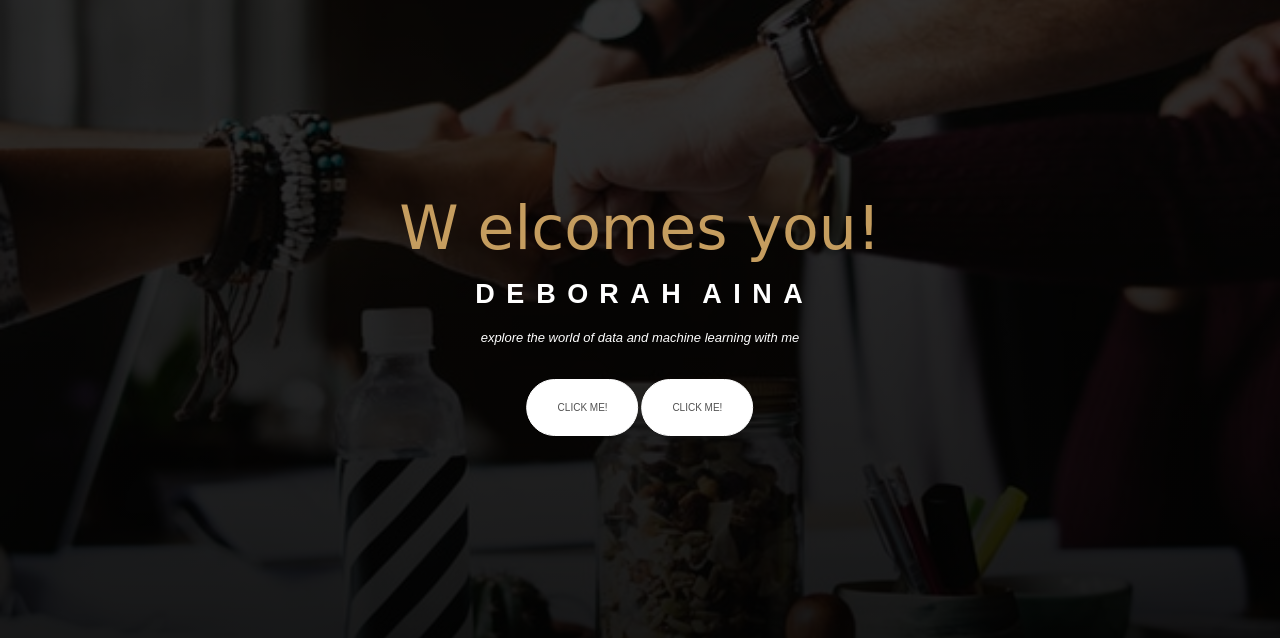
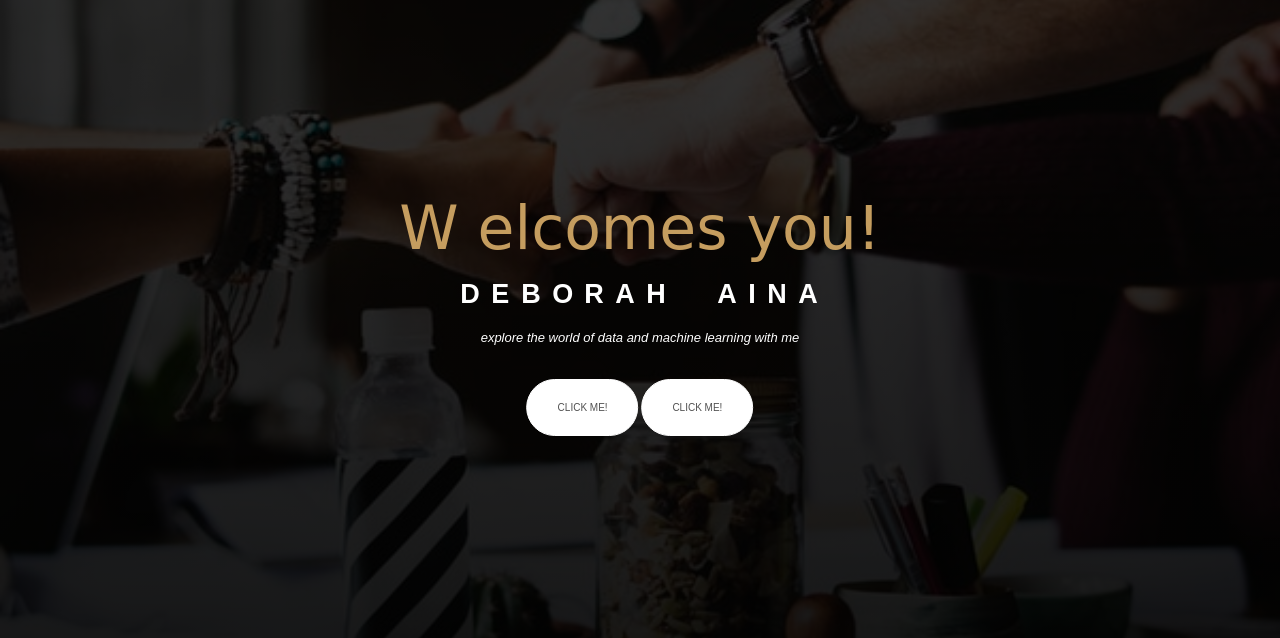
Before and after one commit to Deborahaina/data-telling, a Flask app: page / in a window 1280 px wide. Shown: the part 51-689 px from the top of the page. Run offline with Flask 2, Linux system fonts and the light colour scheme; parts of the project's set-up code (start-up, migrations or seed data) failed here and were passed over; some libraries are stand-ins or nearby versions; some web fonts are replaced.

```diff
--- a/templates/d3.html
+++ b/templates/d3.html
@@ -71,7 +71,7 @@
     </div>
 
    <!---footer-->
-<footer class="bg-dark pt-5 px-5" id="darkie">
+<footer class="bg-dark mt-5 pt-5 px-5" id="darkie">
   <div class="container-fluid">
       <div class="row">
           <div class="col text-center">
--- a/templates/index.html
+++ b/templates/index.html
@@ -51,7 +51,7 @@
         <span>o</span>
         <span>r</span>
         <span>a</span>
-        <span>h</span>
+        <span class="mr-5">h</span>
 
         <span class="ml-3">a</span>
         <span>i</span>
```
